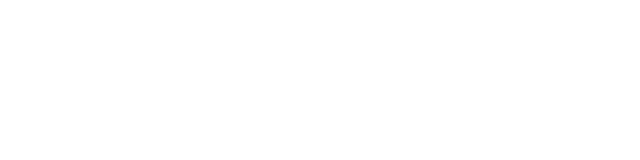
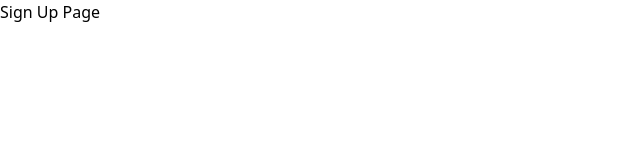
Before and after one commit to AderogbaAdedamola/Barter-System, a React (Vite) app in the folder barter/: page /signup in a window 1280 px wide. Before the commit this address had no page. Shown: the top 160 px of the page, without its empty margins (0-640 px from the left). Built offline with nearby package versions, Linux system fonts and the light colour scheme.

Commit message:
add signup page and update routing

```diff
--- a/barter/src/App.jsx
+++ b/barter/src/App.jsx
@@ -1,6 +1,8 @@
 import { useState } from 'react'
 import { BrowserRouter, Routes, Route } from 'react-router-dom'
 import LandingPage from './pages/LandingPage'
+import SignUp from './pages/signup'
+
 
 function App() {
   const [count, setCount] = useState(0)
@@ -8,7 +10,8 @@
   return (
     <BrowserRouter>
       <Routes>
-        <Route path='/' element={<LandingPage/>}></Route>
+        <Route path='/' element={<LandingPage/>} />
+        <Route path="/signup" element={<SignUp />} />
       </Routes>
     </BrowserRouter>
   )
--- /dev/null
+++ b/barter/src/pages/signup.jsx
@@ -0,0 +1,9 @@
+function SignUp() {
+  return (
+    <div>
+      <h1>Sign Up Page</h1>
+    </div>
+  );
+}
+
+export default SignUp;
```
Also changed, not shown: 1 other file (tests, documents, lock files or other folders).
